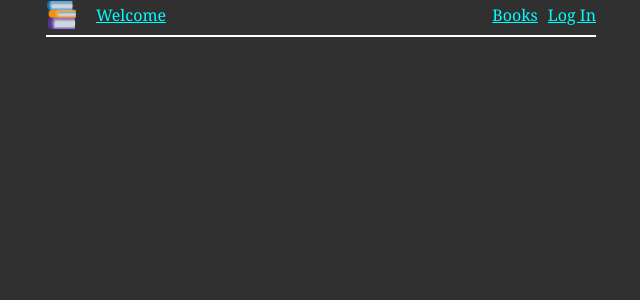
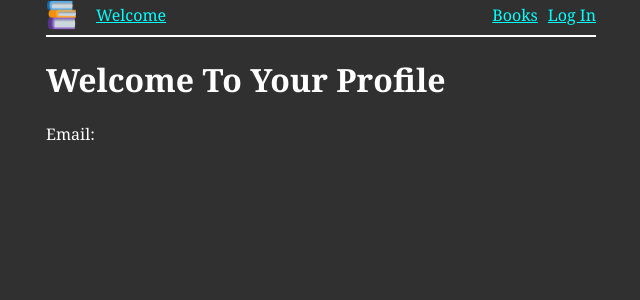
Before and after one commit to ZacharyB-lab/-2510-BookBuddy.Starter, a React (Vite) app: page /profile in a window 1280 px wide. Shown: the top 300 px of the page, without its empty margins (319-959 px from the left). Built offline with nearby package versions, Linux system fonts and the light colour scheme.

Commit message:
created profile page

```diff
--- a/src/App.jsx
+++ b/src/App.jsx
@@ -5,6 +5,7 @@ import { LoginPage } from "./LoginPage";
 import LoginForm from "./LoginForm";
 import { useState, useEffect } from "react";
 import axios from "axios";
+import ProfilePage from "./ProfilePage";
 
 function App() {
   const [user, setUser] = useState({});
@@ -42,7 +43,7 @@ function App() {
         <div className="spacer"></div>
         <Link to="/">Books</Link>
         {user.id ? (
-          <span>Logged in: {user.email}</span>
+          <Link to="/profile">Logged in: {user.email}</Link>
         ) : (
           <Link to="/login">Log In</Link>
         )}
@@ -55,20 +56,10 @@ function App() {
           element={<RegisterPage authenticate={authenticate} />}
         />
         <Route path="login" element={<LoginPage />} />
+        <Route path="profile" element={<ProfilePage user={user} />} />
       </Routes>
     </div>
   );
 }
-{
-  /* <div>
-{user.id ? (
-   <Welcome user={user} setUser={setUser} />
- ) : (
-   <div>
-     <h1>Please Login!</h1>
-       <LoginForm authenticate={authenticate}/>
-   </div>;
-     )} */
-}
 
 export default App;
--- /dev/null
+++ b/src/ProfilePage.jsx
@@ -0,0 +1,10 @@
+function ProfilePage({ user }) {
+  return (
+    <div>
+      <h1>Welcome To Your Profile</h1>
+      <div>Email: {user.email}</div>
+    </div>
+  );
+}
+
+export default ProfilePage;
```
